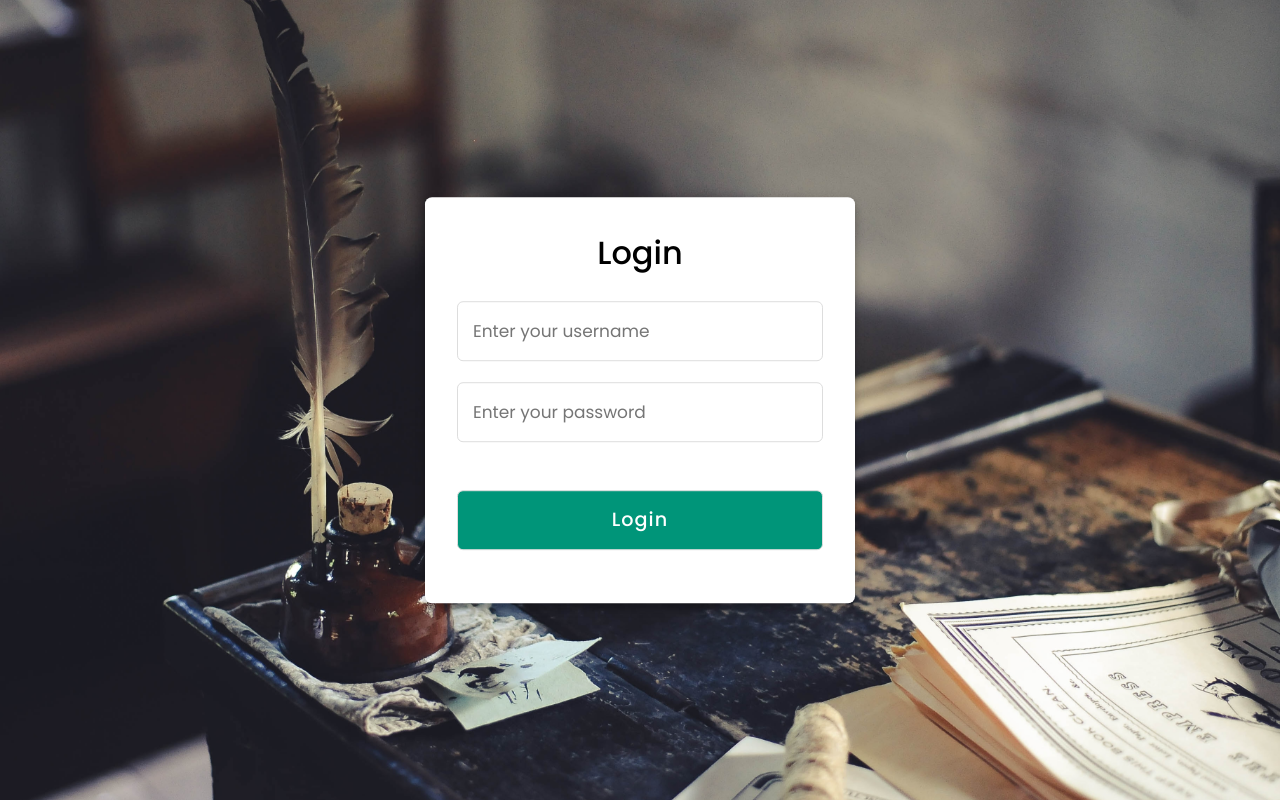
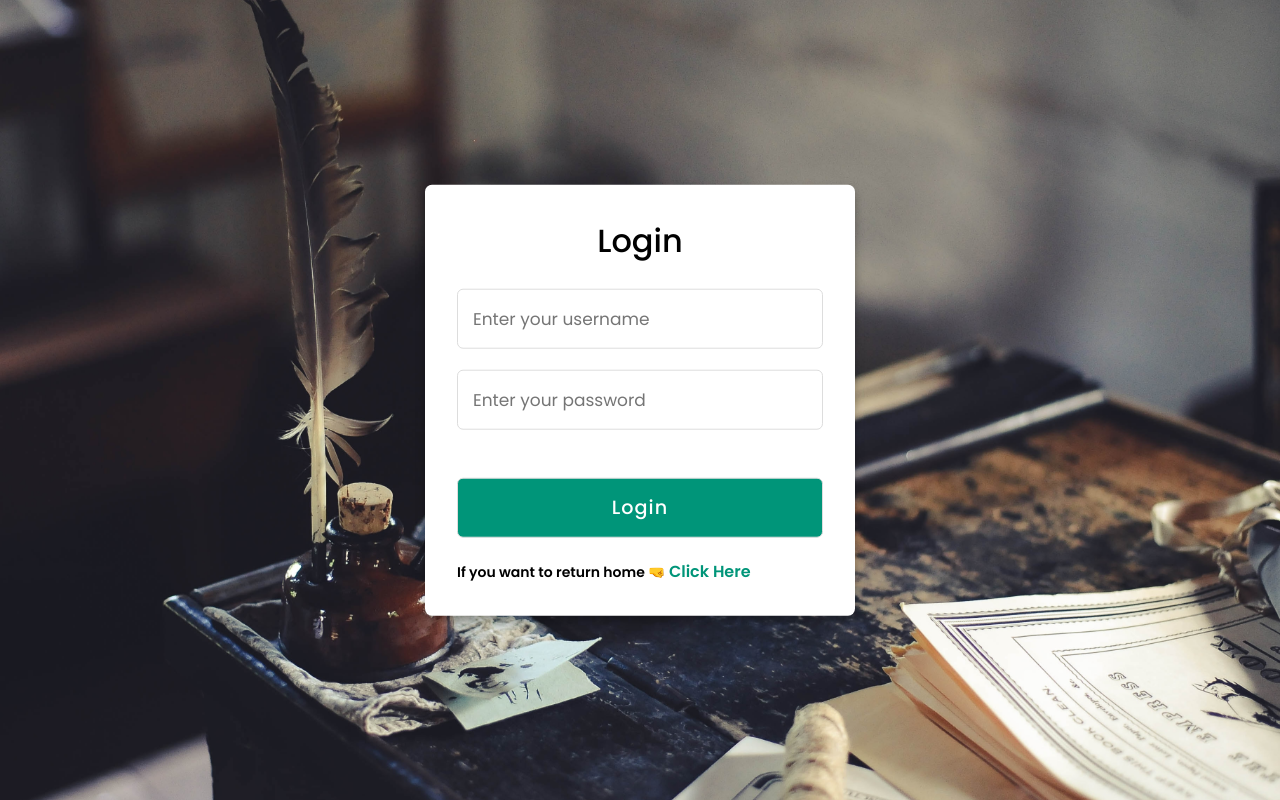
Before and after one commit to sherozbek1706/bilim-ol, a React (Vite) app: page /login in a window 1280 px wide. Built offline with nearby package versions, Linux system fonts and the light colour scheme.

Commit message:
login add return home paragraph and link

```diff
--- a/src/pages/login/login.css
+++ b/src/pages/login/login.css
@@ -71,3 +71,11 @@ body {
 .form input.button:hover {
   background: #006653;
 }
+.return_home {
+  display: inline;
+  text-decoration: none;
+  color: black;
+  font-size: 14px;
+  font-weight: 600;
+  font-family: "Poppins";
+}
--- a/src/pages/login/login.jsx
+++ b/src/pages/login/login.jsx
@@ -1,6 +1,6 @@
 import { useRef } from "react";
 import "./login.css";
-import { useNavigate } from "react-router-dom";
+import { Link, useNavigate } from "react-router-dom";
 import { Users } from "../../database";
 export const Login = () => {
   const usernameRef = useRef();
@@ -22,7 +22,8 @@ export const Login = () => {
 
     localStorage.setItem("isLoggin", JSON.stringify(user));
 
-    navigate("/");
+    window.location.assign("/");
+    // navigate("/");
     console.log(user);
   };
   return (
@@ -43,6 +44,10 @@ export const Login = () => {
           />
           <input type="submit" className="button" value="Login" />
         </form>
+        <p className="return_home">If you want to return home 🤜 </p>
+        <Link to="/" className="return_home">
+          Click Here
+        </Link>
       </div>
     </div>
   );
```
